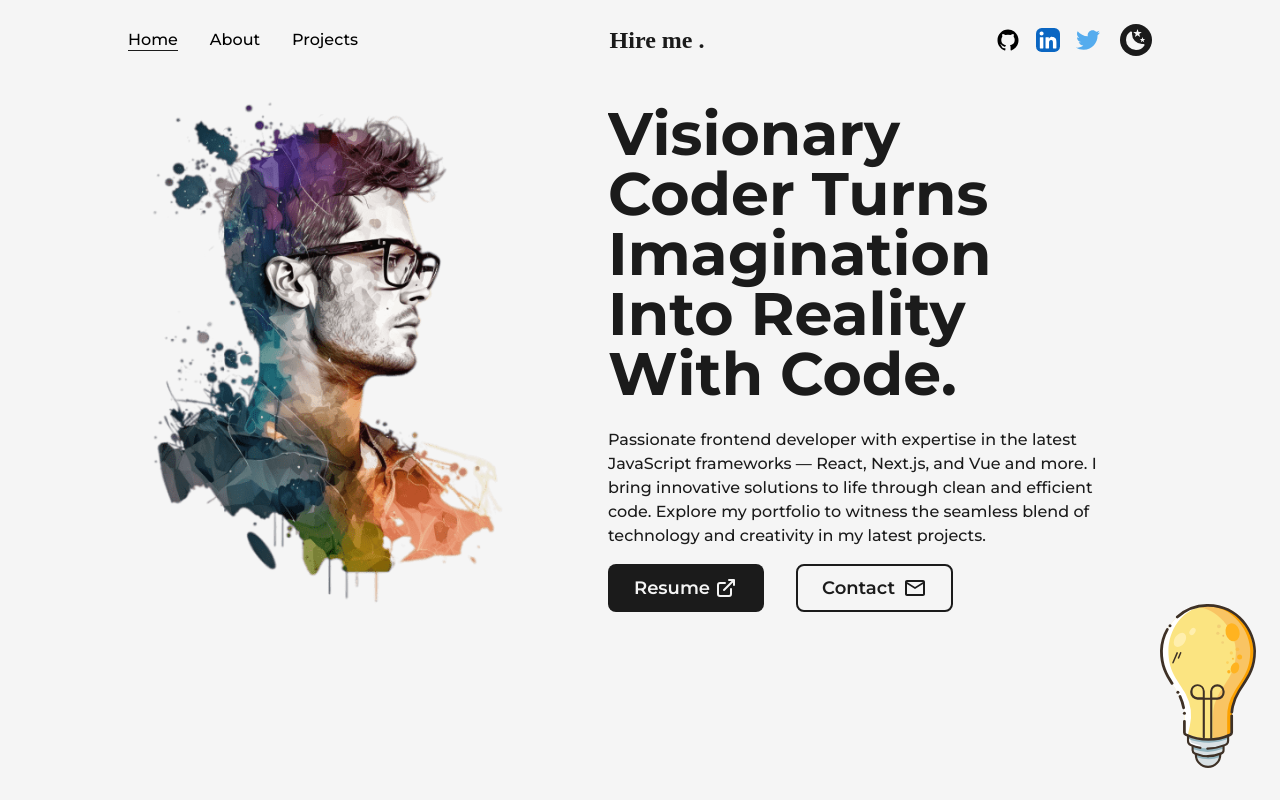
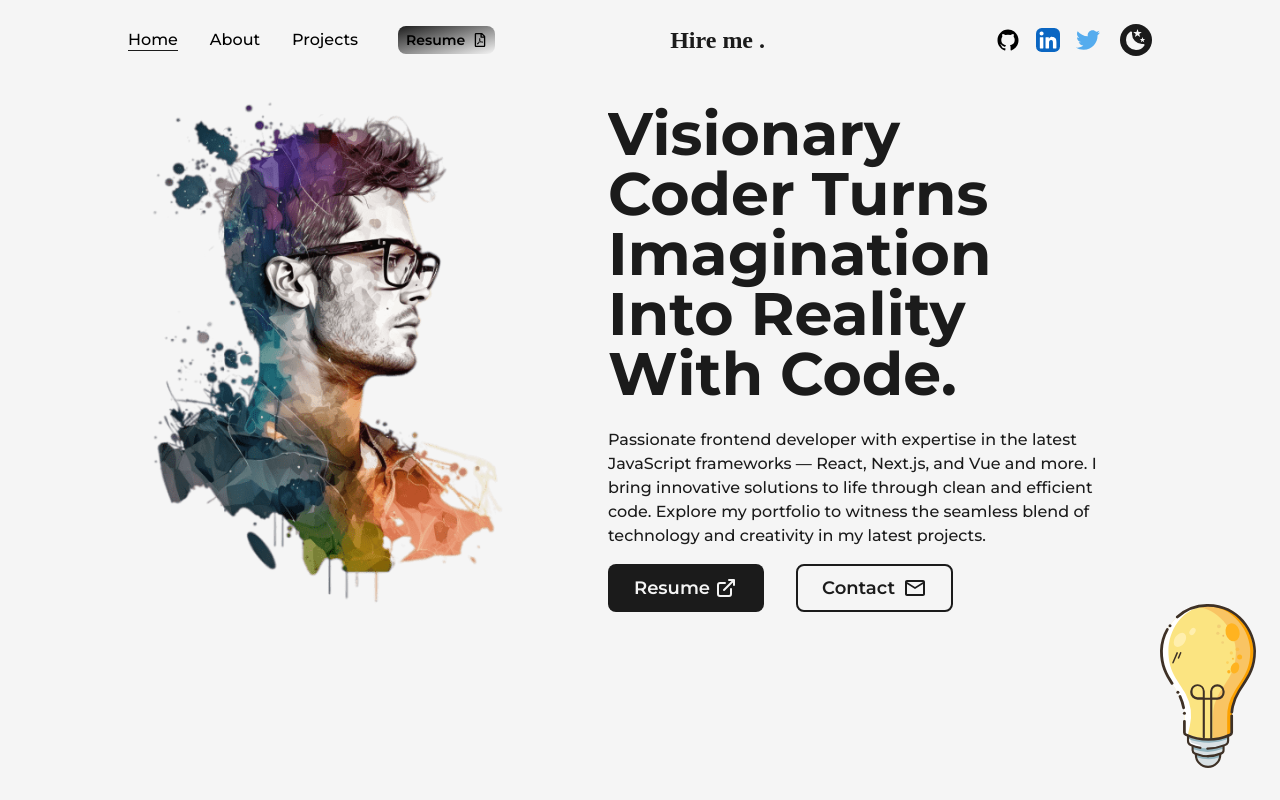
Before and after one commit to Chandru779/portfolio, a Next.js app: page / in a window 1280 px wide. Built offline with nearby package versions, Linux system fonts and the light colour scheme; a web font is replaced by a local one.

Commit message:
Update NavBar.js

```diff
--- a/src/components/NavBar.js
+++ b/src/components/NavBar.js
@@ -3,6 +3,7 @@ import Link from "next/link";
 import Logo from "./Logo";
 import { useRouter } from "next/router";
 import { motion } from "framer-motion";
+import { FaRegFilePdf } from "react-icons/fa";
 import {
   DribbbleIcon,
   GithubIcon,
@@ -42,7 +43,6 @@ const CustomLink = ({ href, title, setShowModel, className = "" }) => {
 
 const NavBar = () => {
   const [mode, setMode] = useThemeSwitcher();
-
   const [showModel, setShowModel] = useState(false);
 
   return (
@@ -51,6 +51,7 @@ const NavBar = () => {
         className="w-full px-10 lg:px-32 py-6 font-medium flex items-center justify-between
         dark:text-light"
       >
+        <div className="flex items-center">
           <nav className="hidden lg:block">
             <CustomLink
               setShowModel={setShowModel}
@@ -72,6 +73,15 @@ const NavBar = () => {
             />
             {/* <CustomLink href="/articles" title="Articles" className="ml-4" /> */}
           </nav>
+
+          <Link
+            href="/dummy.pdf"
+            target="_blank"
+            className="text-sm md:ml-6 px-2 py-1 font-semibold rounded-lg flex items-center bg-gradient-to-br from-dark to-light"
+          >
+            Resume <FaRegFilePdf className="ml-2" />
+          </Link>
+        </div>
         <Logo />
         <nav className="hidden lg:flex items-center justify-center flex-wrap">
           <motion.a
@@ -193,7 +203,10 @@ const NavBar = () => {
               </motion.a>
 
               <button
-                onClick={() => {setMode(mode === "light" ? "dark" : "light"),setShowModel(!showModel)}}
+                onClick={() => {
+                  setMode(mode === "light" ? "dark" : "light"),
+                    setShowModel(!showModel);
+                }}
                 className={`ml-3 flex items-center justify-center rounded-full p-1 ${
                   mode == "light" ? "bg-dark text-light" : "bg-light text-dark"
                 }`}
```
Lines whose indentation alone changed are shown as unchanged.
